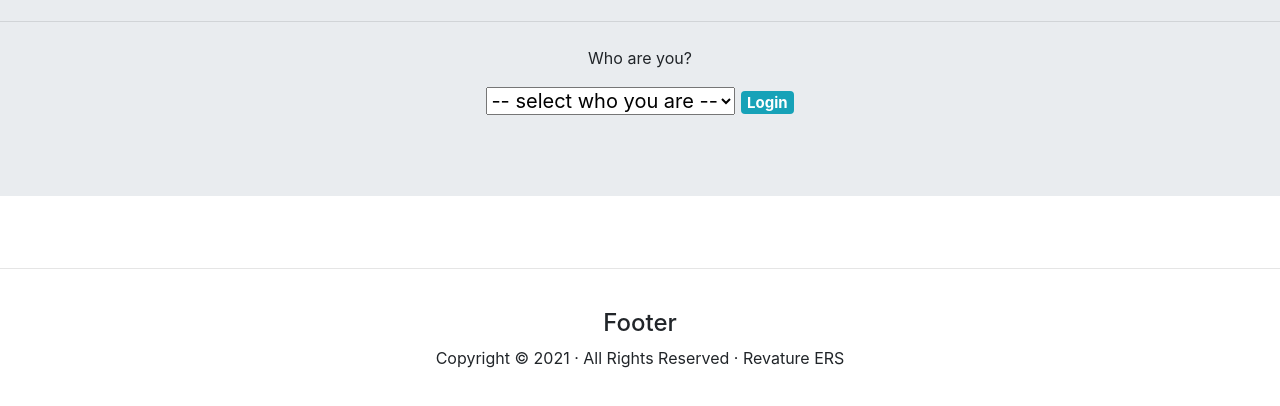
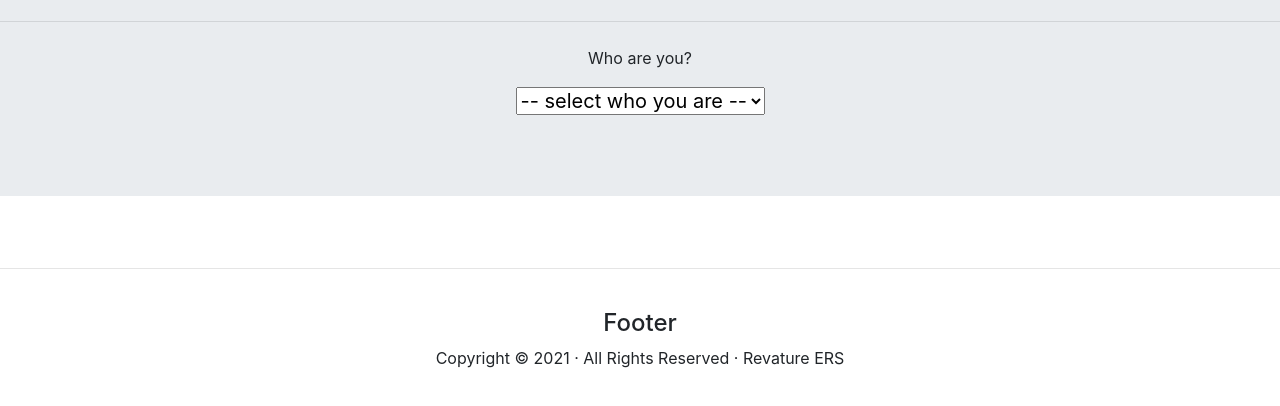
Before and after one commit to bkinney0514/NodeERS, a website: page html/index.html in a window 1280 px wide. Shown: the part 228-634 px from the top of the page. Drawn offline with nearby package versions, Linux system fonts and the light colour scheme.

Commit message:
commented out login button prevents management from logging in as employee

```diff
--- a/html/index.html
+++ b/html/index.html
@@ -124,7 +124,8 @@
          </script> -->
 
          <!-- Need a login function if value = Will then manHome, else empHome -->
-         <a class="badge badge-info" href="empHome" role="button">Login</a>
+         <!-- This was our previous method of approach using a button to login -->
+         <!-- <a class="badge badge-info" href="empHome" role="button">Login</a> -->
 
          <!-- <a class="badge badge-danger" href="manager" role="button">Manager</a> -->
       </p>
```
